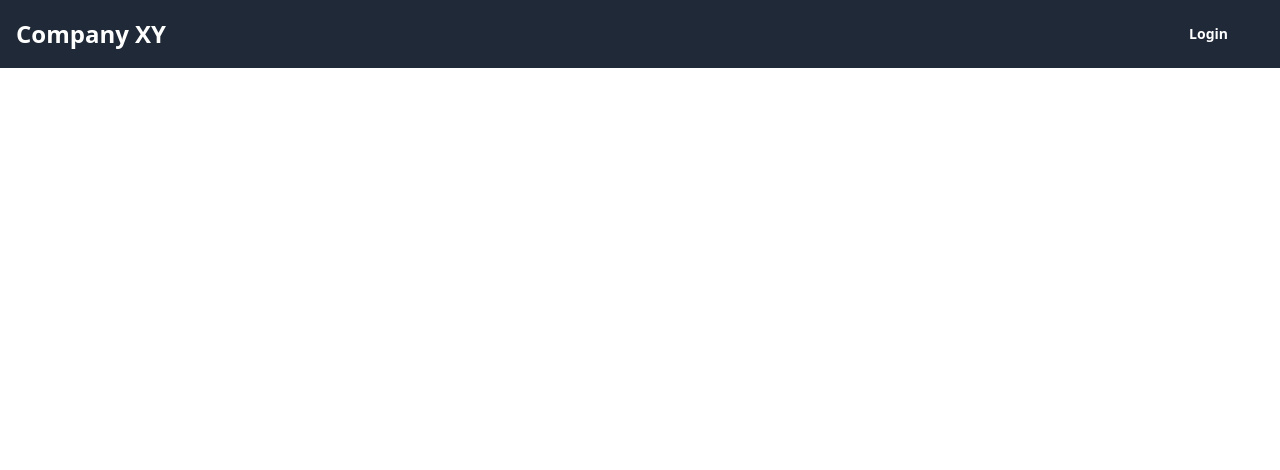
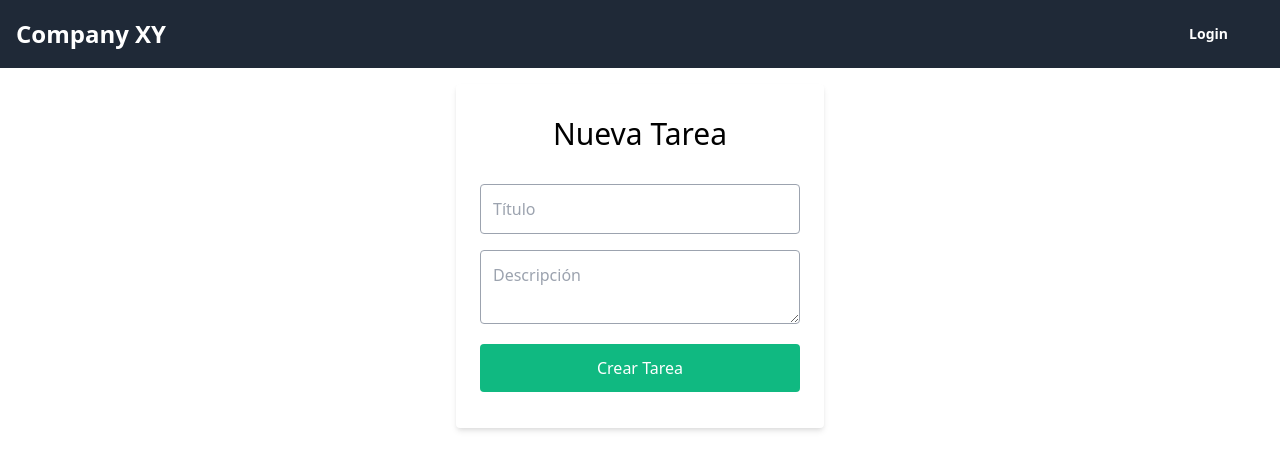
Before and after one commit to BraianTroncoso/TaskManagementCompanyXY, a Vue app in the folder frontend/: page /task in a window 1280 px wide. Before the commit this address had no page. Shown: the top 470 px of the page. Built offline with nearby package versions, Linux system fonts and the light colour scheme.

Commit message:
[ADD] api front - status text - method post ok

```diff
--- a/frontend/src/components/NavigationBarComponent.vue
+++ b/frontend/src/components/NavigationBarComponent.vue
@@ -1,6 +1,6 @@
 <template>
   <nav class="relative px-4 py-4 flex justify-between items-center bg-gray-800 mb-4">
-    <router-link to="/" class="text-2xl font-bold leading-none text-white">Company XY</router-link>
+    <h1 class="text-2xl font-bold leading-none text-white">Company XY</h1>
 
 
     <div class="flex">
@@ -9,13 +9,16 @@
           <router-link to="/login" class="hidden lg:inline-block lg:ml-auto lg:mr-3 py-2 px-6 hover:text-blue-600 text-sm text-white font-bold rounded-xl transition duration-200">Login</router-link>
         </li>
       </ul>
-
       <ul v-if="isAdmin" class="flex">
+        <li class="nav-item">
+          <router-link to="/" class="hidden lg:inline-block py-2 px-6 hover:text-blue-600 text-sm text-white font-bold rounded-xl transition duration-200">Home</router-link>
+        </li>
+      </ul>
+	<ul v-if="isAdmin" class="flex">
         <li class="nav-item">
           <router-link to="/register" class="hidden lg:inline-block py-2 px-6 hover:text-blue-600 text-sm text-white font-bold rounded-xl transition duration-200">Register</router-link>
         </li>
       </ul>
-
       <ul v-if="auth" class="flex">
         <li class="nav-item">
           <a href="#" class="hidden lg:inline-block py-2 px-6 hover:text-blue-600 text-sm text-white font-bold rounded-xl transition duration-200" @click="logout">Logout</a>
--- a/frontend/src/components/TaskComponent.vue
+++ b/frontend/src/components/TaskComponent.vue
@@ -3,7 +3,7 @@
     <h2 class="text-3xl font-bold ml-3 text-gray-600">Tareas</h2>
     <ul v-if="isAdmin" class="flex mr-2 justify-end">
 		<li class="nav-item mb-4">
-		<router-link to="#" class="bg-blue-500 text-white px-6 py-3 rounded hover:bg-blue-600 font-bold transition duration-200">Agregar Tarea</router-link>
+		<router-link to="/task" class="bg-blue-500 text-white px-6 py-3 rounded hover:bg-blue-600 font-bold transition duration-200">Agregar Tarea</router-link>
 		</li>
 	</ul>
     <div class="overflow-x-auto">
@@ -24,10 +24,10 @@
               <div class="text-sm text-gray-500">{{ task.description }}</div>
             </td>
             <td class="px-6 py-4 whitespace-nowrap">
-              <span v-if="task.status === 'Pendiente'" class="bg-yellow-500 text-white px-4 py-1 rounded mr-2">Pendiente</span>
-              <span v-if="task.status === 'En Progreso'" class="bg-blue-500 text-white px-4 py-1 rounded mr-2">En Progreso</span>
-              <span v-if="task.status === 'Completada'" class="bg-green-500 text-white px-4 py-1 rounded mr-2">Completada</span>
-              <span v-if="task.status === 'Bloqueado'" class="bg-red-500 text-white px-4 py-1 rounded mr-2">Bloqueada</span>
+              <span v-if="task.status === 'Pendiente'" class="text-yellow-500">Pendiente</span>
+              <span v-if="task.status === 'En proceso'" class="text-blue-500">En Proceso</span>
+              <span v-if="task.status === 'Completado'" class="text-green-500">Completada</span>
+              <span v-if="task.status === 'Bloqueado'" class="text-red-600">Bloqueada</span>
             </td>
           </tr>
         </tbody>
@@ -47,9 +47,7 @@ export default defineComponent({
 
     const fetchTasks = async () => {
       try {
-
       const token = localStorage.getItem('token'); // Obtener el token del almacenamiento local
-      console.log('SOY EL TOKEN EN TASK COMPONENT: ', token);
 
       if (!token) {
       throw new Error('Token not found');
--- a/frontend/src/router/index.ts
+++ b/frontend/src/router/index.ts
@@ -2,11 +2,13 @@ import {createRouter, createWebHistory, RouteRecordRaw} from 'vue-router'
 import Home from '@/views/HomeView.vue'
 import Login from '@/views/LoginView.vue'
 import Register from '@/views/RegisterView.vue'
+import TaskView from '@/views/TaskView.vue'
 
 const routes: Array<RouteRecordRaw> = [
     {path: '/', component: Home},
     {path: '/login', component: Login},
     {path: '/register', component: Register},
+    {path: '/task', component: TaskView},
 
 ]
 
--- a/frontend/src/views/HomeView.vue
+++ b/frontend/src/views/HomeView.vue
@@ -25,7 +25,7 @@
   </div>
 </template>
 <script lang="ts">
-import { onMounted, computed, ref } from 'vue';
+import { onMounted, ref } from 'vue';
 import { useStore } from "vuex";
 import User from '@/models/User';
 import TaskComponent from '@/components/TaskComponent.vue';
--- /dev/null
+++ b/frontend/src/views/TaskView.vue
@@ -0,0 +1,80 @@
+<template>
+  <form @submit.prevent="submit" class="flex flex-col w-full">
+    <div class="container max-w-sm mx-auto flex-1 flex flex-col items-center justify-center px-2">
+      <div class="bg-white px-6 py-8 rounded shadow-md text-black w-full">
+        <h1 class="mb-8 text-3xl text-center">Nueva Tarea</h1>
+
+        <input
+          v-model="data.title"
+          type="text"
+          class="block border border-gray-400 w-full p-3 rounded mb-4"
+          name="title"
+          placeholder="Título"
+          required />
+
+        <textarea
+          v-model="data.description"
+          class="block border border-gray-400 w-full p-3 rounded mb-4"
+          name="description"
+          placeholder="Descripción"
+          required ></textarea>
+
+        <button
+          type="submit"
+          class="w-full text-center py-3 rounded bg-green-500 text-white hover:bg-green-600 focus:outline-none my-1"
+        >Crear Tarea</button>
+      </div>
+    </div>
+  </form>
+</template>
+
+<script lang="ts">
+import { reactive } from 'vue';
+import {useRouter} from "vue-router";
+
+export default {
+  name: 'TaskView',
+  setup() {
+    const data = reactive({
+      title: '',
+      description: ''
+    });
+    const router = useRouter();
+
+    const submit = async () => {
+  try {
+    const token = localStorage.getItem('token');
+
+    if (!token) {
+      throw new Error('Token not found');
+    }
+
+    const headers = {
+      'Authorization': `Bearer ${token}`,
+      'Content-Type': 'application/json'
+    };
+
+    // Verifica que los campos requeridos estén presentes en el objeto data
+    if (!data.title) {
+      throw new Error('Title is required');
+    }
+
+    await fetch('http://localhost:8000/api/tasks', {
+      method: 'POST',
+      headers: headers,
+      body: JSON.stringify(data)
+    });
+
+    await router.push('/');
+
+  } catch (error) {
+    console.error('Error creating task:', error);
+  }
+};
+    return {
+      data,
+      submit
+    };
+  }
+};
+</script>
```
